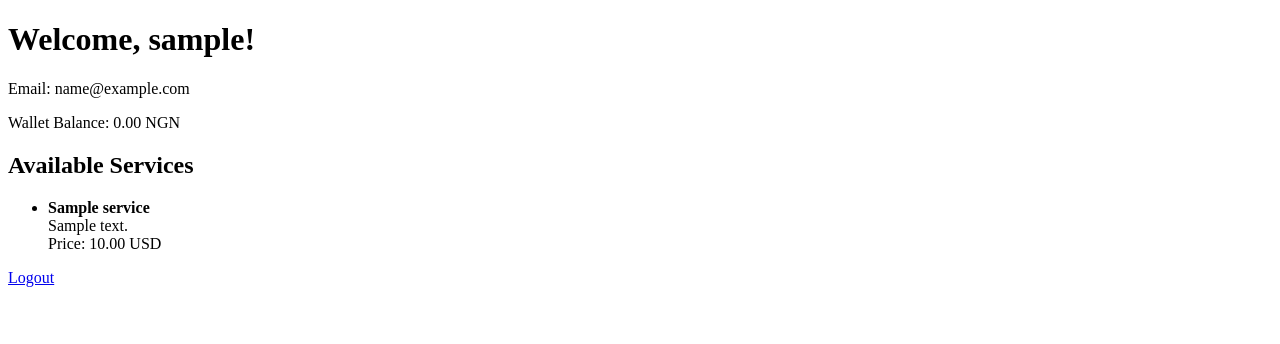
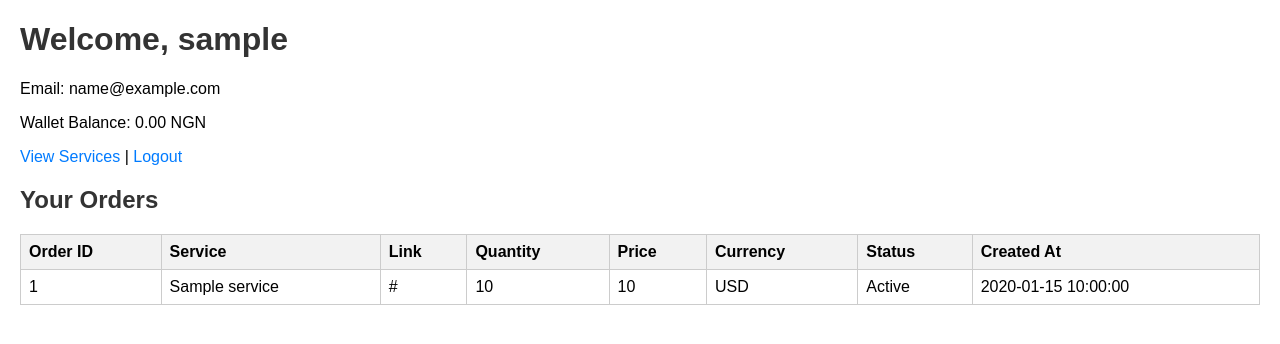
Before and after one commit to bstarogo/Bstargrowth-smm, a PHP site: page /dashboard.php in a window 1280 px wide. Shown: the top 344 px of the page. Run offline with PHP 8.4, Linux system fonts and the light colour scheme; the visitor is signed in with stand-in values (Sample User, id 1); tables that the repository leaves empty or names only in its code hold one stand-in row (values such as "Sample post").

Commit message:
Refactor dashboard.php for user info and orders

```diff
--- a/dashboard.php
+++ b/dashboard.php
@@ -1,5 +1,4 @@
 <?php
-// dashboard.php
 session_start();
 require_once 'config.php';
 
@@ -9,60 +8,86 @@ if (!isset($_SESSION['user_id'])) {
     exit;
 }
 
-// Connect to database
+// Connect to DB
 $conn = new mysqli(DB_HOST, DB_USER, DB_PASS, DB_NAME);
 if ($conn->connect_error) {
     die("Connection failed: " . $conn->connect_error);
 }
 
-// Get user info
+// Fetch user info
 $stmt = $conn->prepare("SELECT username, email, wallet_balance FROM users WHERE id = ?");
 $stmt->bind_param("i", $_SESSION['user_id']);
 $stmt->execute();
-$result = $stmt->get_result();
-$user = $result->fetch_assoc();
+$stmt->bind_result($username, $email, $wallet_balance);
+$stmt->fetch();
+$stmt->close();
 
-// Get all services
-$services_res = $conn->query("SELECT id, name, description, price_per_unit, currency FROM services ORDER BY id ASC");
+// Fetch user orders
+$order_sql = "SELECT o.id, s.name AS service_name, o.link, o.quantity, o.price, o.currency, o.status, o.created_at
+              FROM orders o
+              JOIN services s ON o.service_id = s.id
+              WHERE o.user_id = ?
+              ORDER BY o.created_at DESC";
+$order_stmt = $conn->prepare($order_sql);
+$order_stmt->bind_param("i", $_SESSION['user_id']);
+$order_stmt->execute();
+$order_result = $order_stmt->get_result();
 
-// Get all currencies for conversion
-$currencies_res = $conn->query("SELECT code, rate_to_ngn FROM currencies");
-$currencies = [];
-while ($row = $currencies_res->fetch_assoc()) {
-    $currencies[$row['code']] = $row['rate_to_ngn'];
+$orders = [];
+while ($row = $order_result->fetch_assoc()) {
+    $orders[] = $row;
 }
 
 $conn->close();
 ?>
-
 <!DOCTYPE html>
 <html>
 <head>
     <title>Dashboard - BStarGrowth</title>
+    <style>
+        body { font-family: Arial, sans-serif; margin: 20px; }
+        h1, h2 { color: #333; }
+        table { border-collapse: collapse; width: 100%; margin-top: 20px; }
+        th, td { border: 1px solid #ccc; padding: 8px; text-align: left; }
+        th { background-color: #f2f2f2; }
+        a { color: #007bff; text-decoration: none; }
+        a:hover { text-decoration: underline; }
+    </style>
 </head>
 <body>
-    <h1>Welcome, <?php echo htmlspecialchars($user['username']); ?>!</h1>
-    <p>Email: <?php echo htmlspecialchars($user['email']); ?></p>
-    <p>Wallet Balance: <?php echo number_format($user['wallet_balance'], 2); ?> NGN</p>
+    <h1>Welcome, <?php echo htmlspecialchars($username); ?></h1>
+    <p>Email: <?php echo htmlspecialchars($email); ?></p>
+    <p>Wallet Balance: <?php echo number_format($wallet_balance,2); ?> NGN</p>
+    <p><a href="services.php">View Services</a> | <a href="logout.php">Logout</a></p>
 
-    <h2>Available Services</h2>
-    <?php if ($services_res->num_rows > 0): ?>
-        <ul>
-            <?php while($service = $services_res->fetch_assoc()): ?>
-                <li>
-                    <strong><?php echo htmlspecialchars($service['name']); ?></strong><br>
-                    <?php echo htmlspecialchars($service['description']); ?><br>
-                    Price: <?php echo number_format($service['price_per_unit'], 2) . ' ' . htmlspecialchars($service['currency']); ?>
-                    <?php if ($service['currency'] != 'NGN' && isset($currencies[$service['currency']])): ?>
-                        (≈ <?php echo number_format($service['price_per_unit'] * $currencies[$service['currency']], 2); ?> NGN)
-                    <?php endif; ?>
-                </li>
-            <?php endwhile; ?>
-        </ul>
+    <h2>Your Orders</h2>
+    <?php if (!empty($orders)): ?>
+        <table>
+            <tr>
+                <th>Order ID</th>
+                <th>Service</th>
+                <th>Link</th>
+                <th>Quantity</th>
+                <th>Price</th>
+                <th>Currency</th>
+                <th>Status</th>
+                <th>Created At</th>
+            </tr>
+            <?php foreach ($orders as $order): ?>
+                <tr>
+                    <td><?php echo $order['id']; ?></td>
+                    <td><?php echo htmlspecialchars($order['service_name']); ?></td>
+                    <td><?php echo htmlspecialchars($order['link']); ?></td>
+                    <td><?php echo $order['quantity']; ?></td>
+                    <td><?php echo $order['price']; ?></td>
+                    <td><?php echo $order['currency']; ?></td>
+                    <td><?php echo ucfirst($order['status']); ?></td>
+                    <td><?php echo $order['created_at']; ?></td>
+                </tr>
+            <?php endforeach; ?>
+        </table>
     <?php else: ?>
-        <p>No services available at the moment.</p>
+        <p>You have no orders yet.</p>
     <?php endif; ?>
-
-    <p><a href="logout.php">Logout</a></p>
 </body>
 </html>
```
